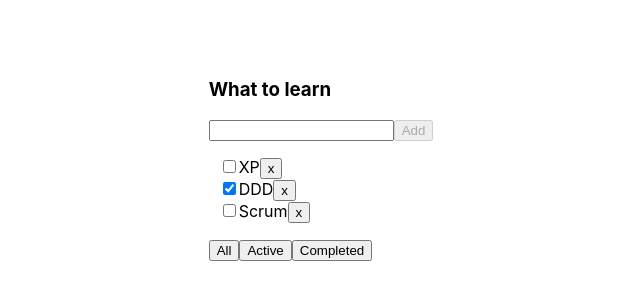
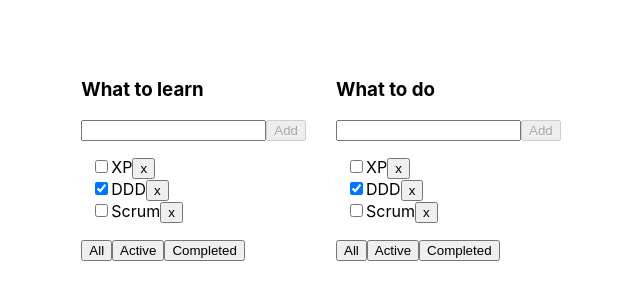
Before and after one commit to dariametelitsa/todolist, a React (Create React App) app: page / in a window 1280 px wide. Shown: the part 240-540 px from the top of the page, without its empty margins (319-959 px from the left). Built offline with nearby package versions, Linux system fonts and the light colour scheme.

Commit message:
input onKeyDown was refactored

```diff
--- a/src/App.tsx
+++ b/src/App.tsx
@@ -11,7 +11,7 @@ function App() {
     return (
         <div className="App">
             <Tasks title={tasksArr[0].title} tasks={tasksArr[0].taskBlock} id={tasksArr[0].id}/>
-            {/*<Tasks title={tasksArr[1].title} tasks={tasksArr[0].taskBlock} id={tasksArr[1].id}/>*/}
+            <Tasks title={tasksArr[1].title} tasks={tasksArr[0].taskBlock} id={tasksArr[1].id}/>
         </div>
     );
 }
--- a/src/components/input/Input.tsx
+++ b/src/components/input/Input.tsx
@@ -3,7 +3,7 @@ import React, { ChangeEvent } from 'react';
 type InputProps = {
     changeTitle: (title: string) => void;
     title: string;
-    onKeyDown: any;
+    onKeyDown: ()=>void;
 }
 
 export const Input = ({changeTitle, title, onKeyDown}: InputProps) => {
@@ -12,10 +12,16 @@ export const Input = ({changeTitle, title, onKeyDown}: InputProps) => {
         changeTitle(event.currentTarget.value);
     }
 
+    const onKeyDownHandler = (event: React.KeyboardEvent<HTMLInputElement>) => {
+        if(event.key === 'Enter') {
+            onKeyDown();
+        }
+    }
+
     return (
         <input value={title}
                onChange={onChangeInputHandler}
-               onKeyDown={onKeyDown}
+               onKeyDown={onKeyDownHandler}
                type="text"/>
     );
 };
--- a/src/components/tasks/Tasks.tsx
+++ b/src/components/tasks/Tasks.tsx
@@ -14,7 +14,6 @@ export const Tasks: React.FC<TasksPropsType> = (props) => {
         setTasks(filteredTasks);
     }
 
-
     const addTask = (taskTitle: string) => {
         let newTask: TaskType = {id: v1(), isDone: false, title: taskTitle};
         taskTitle && setTasks([newTask, ...tasksFiltered]);
--- a/src/components/todolist/Todolist.tsx
+++ b/src/components/todolist/Todolist.tsx
@@ -45,8 +45,8 @@ const Todolist: React.FC<TodolistPropsType> = ({
         return () => setFilter(filter);
     }
 
-    const onKeyDownHandler = (event: KeyboardEvent) => {
-        if(event.key === 'Enter' && !ifTaskCanAdded) {
+    const onKeyDownHandler = () => {
+        if(ifTaskCanAdded) {
             addTask(newTaskTitle);
             setNewTaskTitle('');
         }
```
